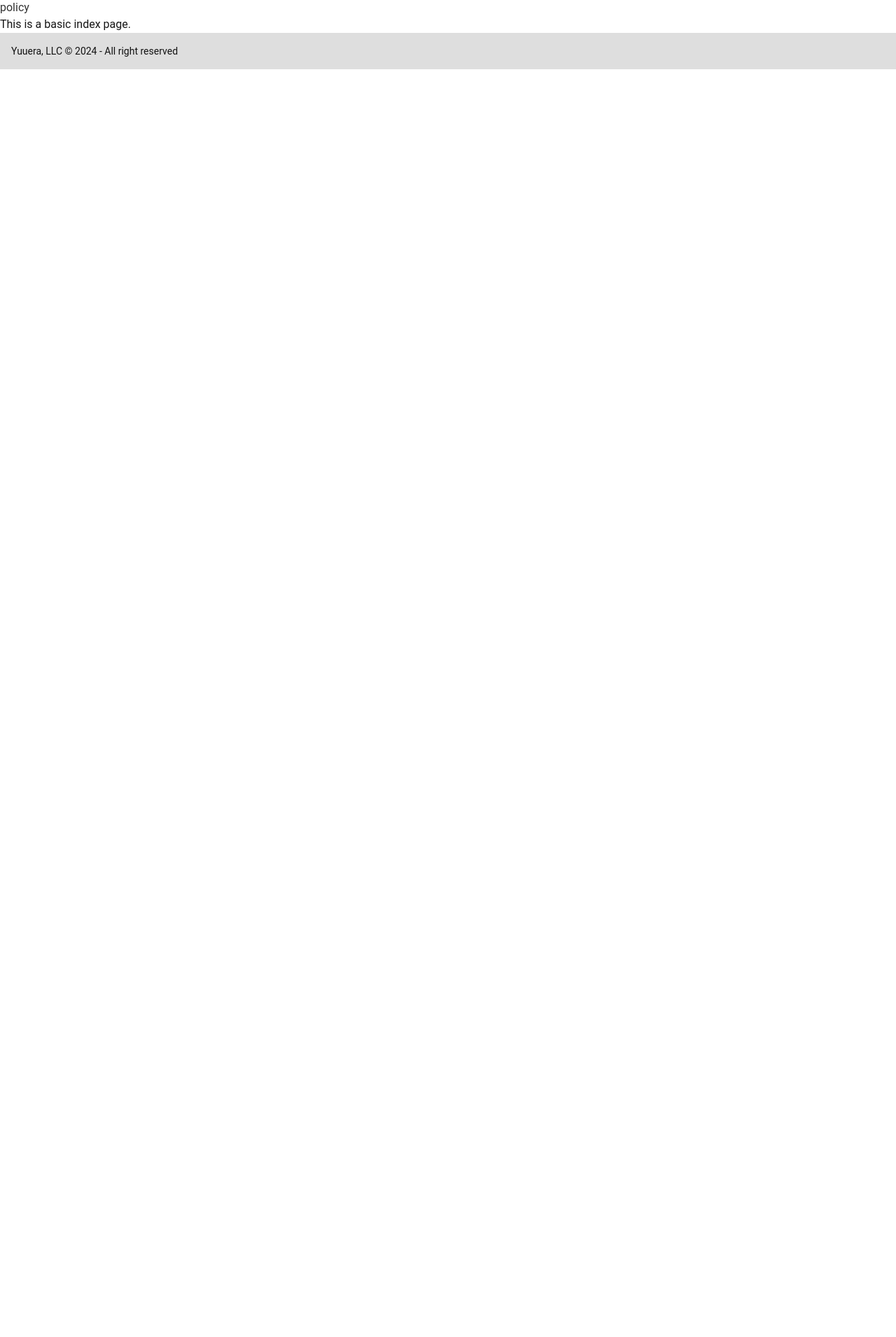
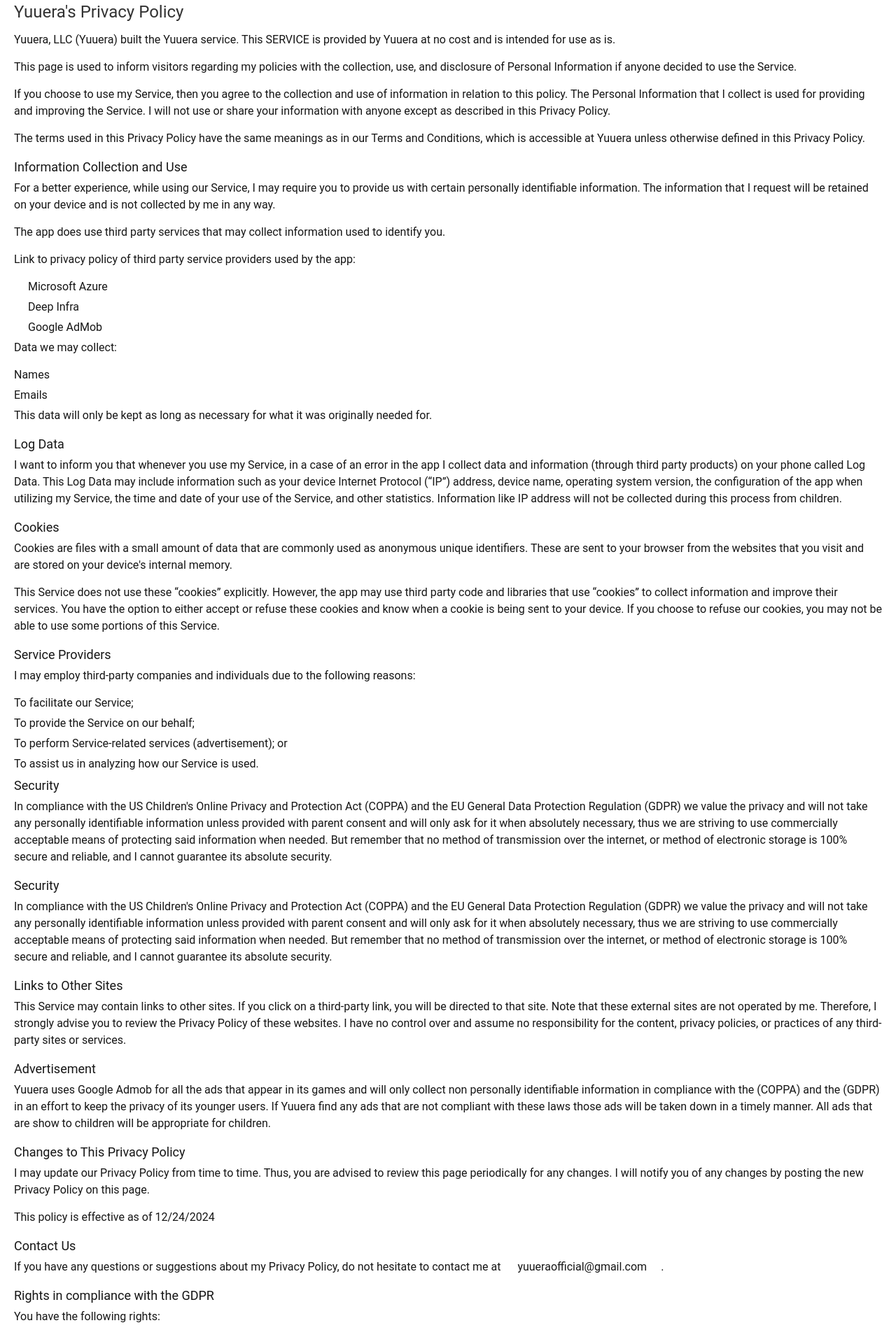
Before and after one commit to FloofyFlare/LanguageAI, a Nuxt app in the folder project-AI/: page /policy_page in a window 1280 px wide. Shown: the part 67-1978 px from the top of the page at 70% size. Before the commit the page ends 800 px from the top, so only its background shows below. Built offline with nearby package versions, Linux system fonts and the light colour scheme; no server answers; the database is empty.

Commit message:
added a privacy policy page

```diff
--- a/project-AI/app.vue
+++ b/project-AI/app.vue
@@ -61,6 +61,7 @@
         d="M22.672 15.226l-2.432.811.841 2.515c.33 1.019-.209 2.127-1.23 2.456-1.15.325-2.148-.321-2.463-1.226l-.84-2.518-5.013 1.677.84 2.517c.391 1.203-.434 2.542-1.831 2.542-.88 0-1.601-.564-1.86-1.314l-.842-2.516-2.431.809c-1.135.328-2.145-.317-2.463-1.229-.329-1.018.211-2.127 1.231-2.456l2.432-.809-1.621-4.823-2.432.808c-1.355.384-2.558-.59-2.558-1.839 0-.817.509-1.582 1.327-1.846l2.433-.809-.842-2.515c-.33-1.02.211-2.129 1.232-2.458 1.02-.329 2.13.209 2.461 1.229l.842 2.515 5.011-1.677-.839-2.517c-.403-1.238.484-2.553 1.843-2.553.819 0 1.585.509 1.85 1.326l.841 2.517 2.431-.81c1.02-.33 2.131.211 2.461 1.229.332 1.018-.21 2.126-1.23 2.456l-2.433.809 1.622 4.823 2.433-.809c1.242-.401 2.557.484 2.557 1.838 0 .819-.51 1.583-1.328 1.847m-8.992-6.428l-5.01 1.675 1.619 4.828 5.011-1.674-1.62-4.829z"></path>
     </svg>
     <p>Yuuera, LLC © 2024 - All right reserved</p>
+    <NuxtLink to="/policy_page">Privacy Policy</NuxtLink>
   </aside>
   <nav class="hidden grid-flow-col gap-4 md:place-self-center md:justify-self-end">
     <a>
--- a/project-AI/assets/styles.scss
+++ b/project-AI/assets/styles.scss
@@ -6,7 +6,31 @@
 h1 {
   color: #333;
 }
-
+#policy {
+    * {
+        margin-left: 20px;
+        margin-right: 20px;
+    }
+    h1 {
+        font-size: 24px;
+        margin-bottom: 10px;
+    }
+    h2 {
+        font-size: 18px;
+        margin-bottom: 5px;
+    }
+    p {
+        margin-bottom: 15px;
+    }
+    ul {
+        list-style: none;
+        padding: 0;
+        margin: 0;
+    }
+    li {
+        margin-bottom: 5px;
+    }
+}
 @keyframes grow_ai {
     from {
         transform: scale(0.7);
--- a/project-AI/pages/login.vue
+++ b/project-AI/pages/login.vue
@@ -45,7 +45,7 @@
                       <NuxtLink
                         href="#"
                         to="/"
-                        class="label-text-alt link link-hover"
+                        class="hidden label-text-alt link link-hover"
                         >Forgot password?</NuxtLink
                       >
                     </label>
--- a/project-AI/pages/policy_page.vue
+++ b/project-AI/pages/policy_page.vue
@@ -1,9 +1,74 @@
 <template>
-  <div>
-    <h1>policy</h1>
-    <p>This is a basic index page.</p>
+  <div id="policy">
+    <h1>Yuuera's Privacy Policy</h1>
+    <p>Yuuera, LLC (Yuuera) built the Yuuera service. This SERVICE is provided by Yuuera at no cost and is intended for use as is.</p>
+    <p>This page is used to inform visitors regarding my policies with the collection, use, and disclosure of Personal Information if anyone decided to use the Service.</p>
+    <p>If you choose to use my Service, then you agree to the collection and use of information in relation to this policy. The Personal Information that I collect is used for providing and improving the Service. I will not use or share your information with anyone except as described in this Privacy Policy.</p>
+    <p>The terms used in this Privacy Policy have the same meanings as in our Terms and Conditions, which is accessible at Yuuera unless otherwise defined in this Privacy Policy.</p>
+
+    <h2>Information Collection and Use</h2>
+    <p>For a better experience, while using our Service, I may require you to provide us with certain personally identifiable information. The information that I request will be retained on your device and is not collected by me in any way.</p>
+    <p>The app does use third party services that may collect information used to identify you.</p>
+    <p>Link to privacy policy of third party service providers used by the app:</p>
+    <ul>
+        <li><a href="https://www.microsoft.com/en-us/privacy/privacystatement">Microsoft Azure</a></li>
+        <li><a href="https://deepinfra.com/privacy">Deep Infra</a></li>
+        <li><a href="https://support.google.com/admob/answer/6128543?hl=en">Google AdMob</a></li>
+    </ul>
+    <p>Data we may collect:</p>
+    <ul>
+        <li>Names</li>
+        <li>Emails</li>
+    </ul>
+    <p>This data will only be kept as long as necessary for what it was originally needed for.</p>
+
+    <h2>Log Data</h2>
+    <p>I want to inform you that whenever you use my Service, in a case of an error in the app I collect data and information (through third party products) on your phone called Log Data. This Log Data may include information such as your device Internet Protocol (“IP”) address, device name, operating system version, the configuration of the app when utilizing my Service, the time and date of your use of the Service, and other statistics. Information like IP address will not be collected during this process from children.</p>
+
+    <h2>Cookies</h2>
+    <p>Cookies are files with a small amount of data that are commonly used as anonymous unique identifiers. These are sent to your browser from the websites that you visit and are stored on your device's internal memory.</p>
+    <p>This Service does not use these “cookies” explicitly. However, the app may use third party code and libraries that use “cookies” to collect information and improve their services. You have the option to either accept or refuse these cookies and know when a cookie is being sent to your device. If you choose to refuse our cookies, you may not be able to use some portions of this Service.</p>
+
+    <h2>Service Providers</h2>
+    <p>I may employ third-party companies and individuals due to the following reasons:</p>
+    <ul>
+        <li>To facilitate our Service;</li>
+        <li>To provide the Service on our behalf;</li>
+        <li>To perform Service-related services (advertisement); or</li>
+        <li>To assist us in analyzing how our Service is used.</li>
+    </ul>
+
+    <h2>Security</h2>
+    <p>In compliance with the US Children's Online Privacy and Protection Act (COPPA) and the EU General Data Protection Regulation (GDPR) we value the privacy and will not take any personally identifiable information unless provided with parent consent and will only ask for it when absolutely necessary, thus we are striving to use commercially acceptable means of protecting said information when needed. But remember that no method of transmission over the internet, or method of electronic storage is 100% secure and reliable, and I cannot guarantee its absolute security.
+    </p>
+    <h2>Security</h2>
+    <p>In compliance with the US Children's Online Privacy and Protection Act (COPPA) and the EU General Data Protection Regulation (GDPR) we value the privacy and will not take any personally identifiable information unless provided with parent consent and will only ask for it when absolutely necessary, thus we are striving to use commercially acceptable means of protecting said information when needed. But remember that no method of transmission over the internet, or method of electronic storage is 100% secure and reliable, and I cannot guarantee its absolute security.
+    </p>
+    <h2>Links to Other Sites</h2>
+    <p>This Service may contain links to other sites. If you click on a third-party link, you will be directed to that site. Note that these external sites are not operated by me. Therefore, I strongly advise you to review the Privacy Policy of these websites. I have no control over and assume no responsibility for the content, privacy policies, or practices of any third-party sites or services.</p>
+
+    <h2>Advertisement</h2>
+    <p>Yuuera uses Google Admob for all the ads that appear in its games and will only collect non personally identifiable information in compliance with the (COPPA) and the (GDPR) in an effort to keep the privacy of its younger users.  If Yuuera find any ads that are not compliant with these laws those ads will be taken down in a timely manner. All ads that are show to children will be appropriate for children.</p>
+
+    <h2>Changes to This Privacy Policy</h2>
+    <p>I may update our Privacy Policy from time to time. Thus, you are advised to review this page periodically for any changes. I will notify you of any changes by posting the new Privacy Policy on this page.</p>
+    <p>This policy is effective as of 12/24/2024</p>
+
+    <h2>Contact Us</h2>
+    <p>If you have any questions or suggestions about my Privacy Policy, do not hesitate to contact me at <a href="mailto:yuueraofficial@gmail.com">yuueraofficial@gmail.com</a>.</p>
+
+    <h2>Rights in compliance with the GDPR</h2>
+    <p>You have the following rights:</p>
+    <ul>
+        <li>The right to be informed of what we use your data for</li>
+        <li>The right to access your info</li>
+        <li>The right to be forgotten: please contact Yuuera using the provided email to have your data forgotten from our servers</li>
+        <li>The right to restrict processing of data</li>
+        <li>The right to collect and reuse your own data</li>
+        <li>The right to opt out of automated decision making</li>
+    </ul>
   </div>
 </template>
+
 <script setup lang="ts">
-
 </script>
--- a/project-AI/pages/student_overview.vue
+++ b/project-AI/pages/student_overview.vue
@@ -107,7 +107,7 @@
                   </svg>
                 </button>
               </div>
-              <p>Time is up! ("you can close this and continue in the preview")</p>
+              <p>Time is up! ("This would be the end of the lesson, you can close this and continue in the preview")</p>
             </div>
           </div>
         </div>
@@ -262,7 +262,7 @@
     console.log('Time is up!');
     timeup.value = true;
     if(isteacher) {
-      navigateTo('/teacher_overview');
+      return;
     }
     navigateTo('/student_dashboard');
 
```
Also changed, not shown: 1 other file (tests, documents, lock files or other folders).
